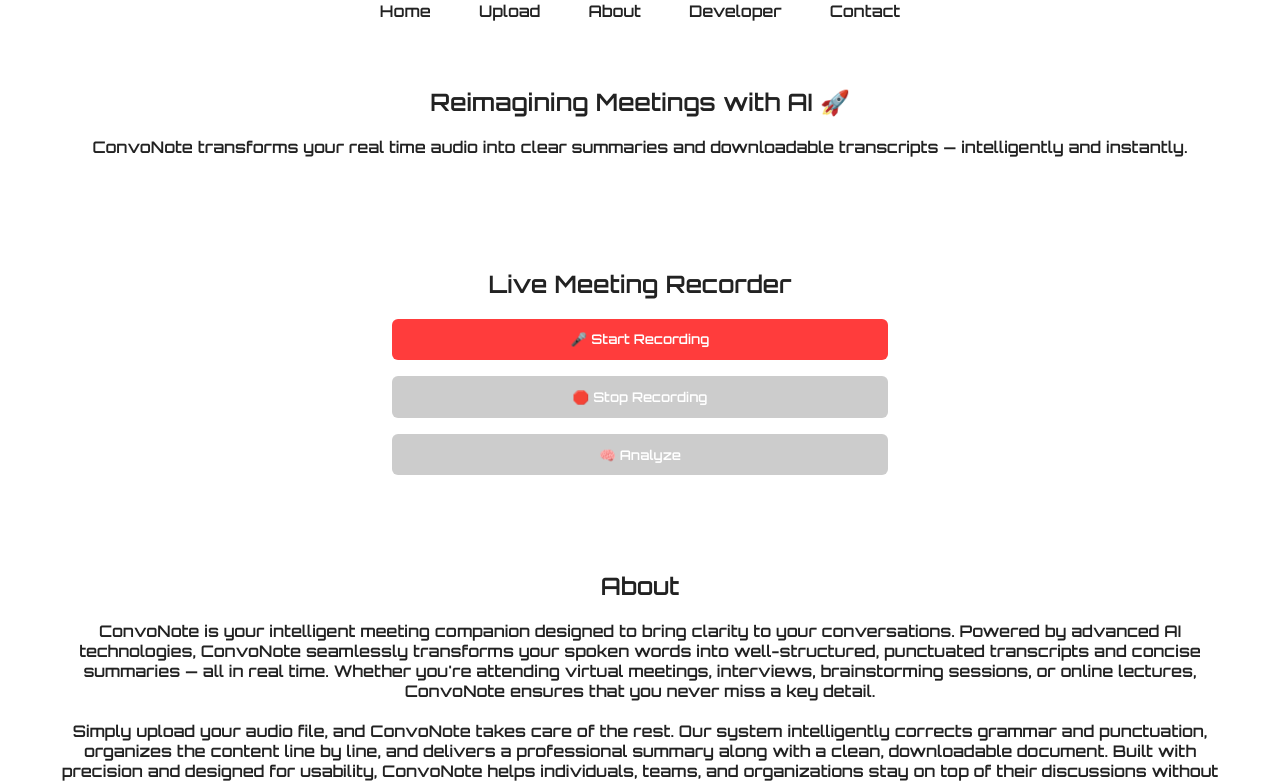
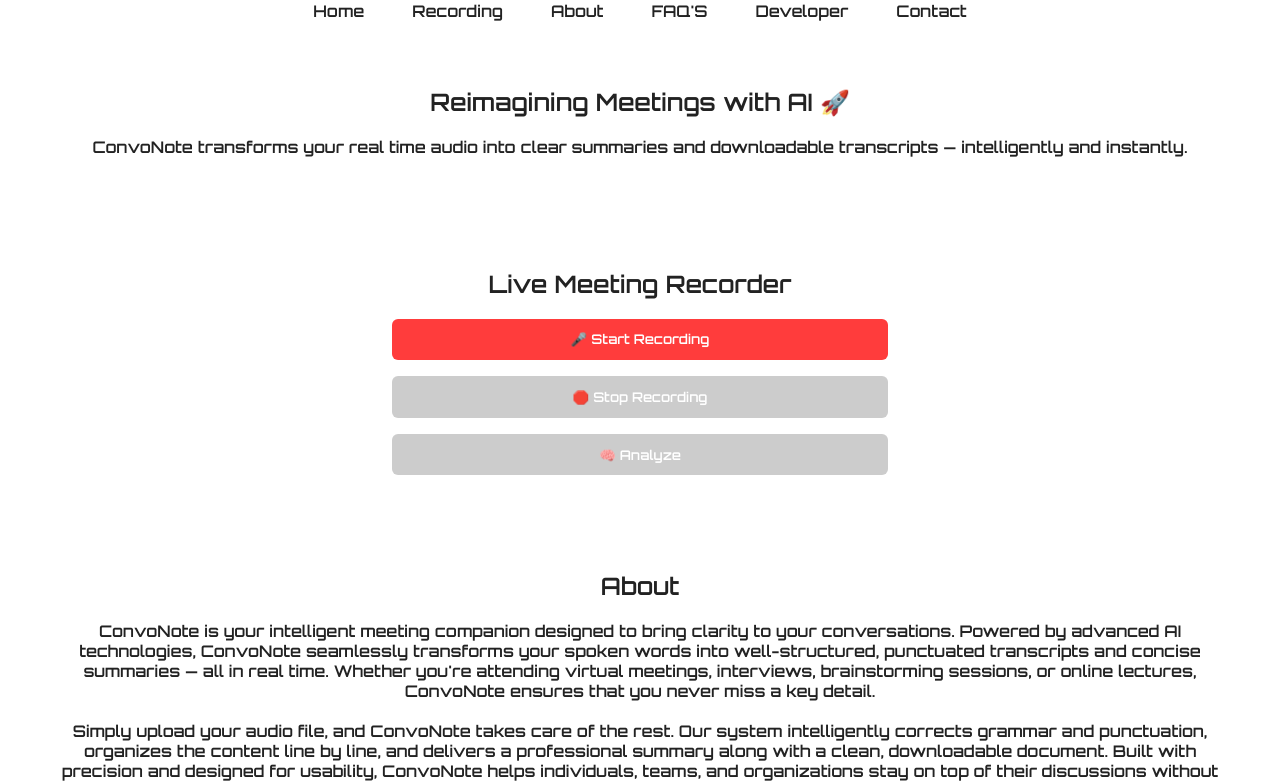
Before and after one commit to aryan123pro/ConvoNote-Frontend, a website: page public/index.html in a window 1280 px wide. Shown: the part 102-885 px from the top of the page. Drawn offline with nearby package versions, Linux system fonts and the light colour scheme.

Commit message:
Initial commit for frontend deployment

```diff
--- a/public/index.html
+++ b/public/index.html
@@ -23,8 +23,9 @@
     <nav class="navbar">
       <ul class="nav-links">
         <li><a href="#home">Home</a></li>
-        <li><a href="#upload">Upload</a></li>
+        <li><a href="#upload">Recording</a></li>
         <li><a href="#about">About</a></li>
+        <li><a href="#faq">FAQ'S</a></li>
         <li><a href="#developer">Developer</a></li>
         <li><a href="#contact">Contact</a></li>
       </ul>
```
